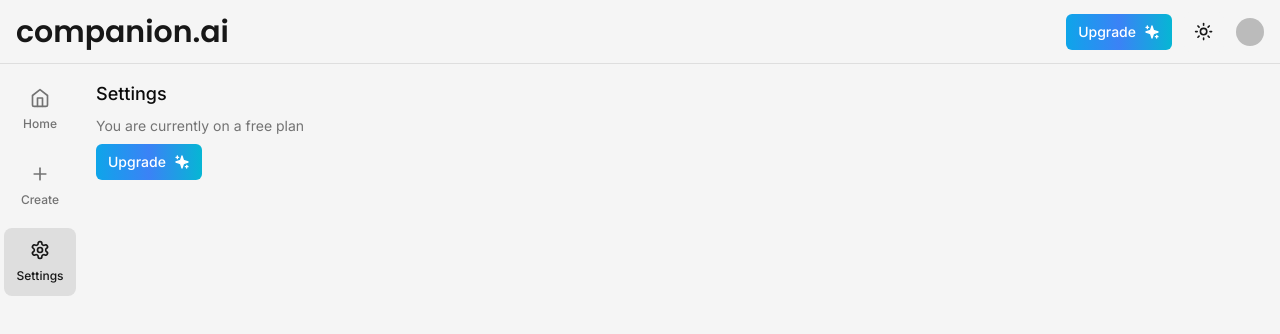
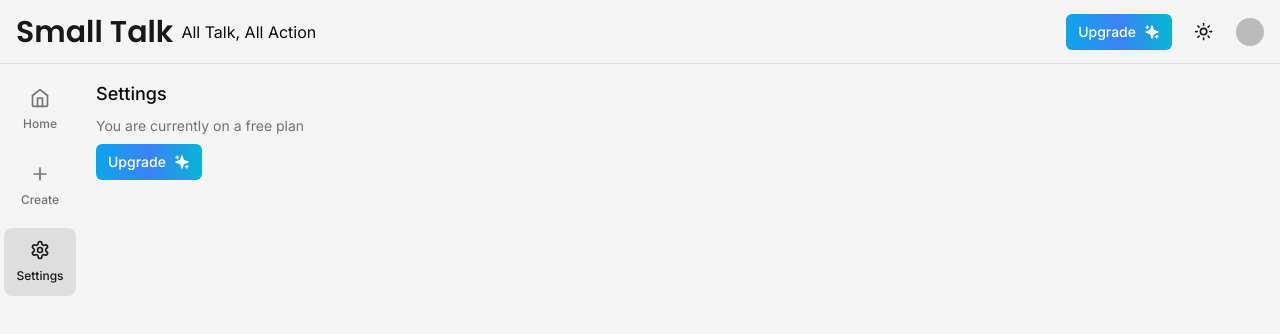
Before and after one commit to Faizan141-coder/AI-Companion, a Next.js app: page /settings in a window 1280 px wide. Shown: the top 334 px of the page. Built offline with nearby package versions, Linux system fonts and the light colour scheme; no server answers; the database is empty; sample sign-in values are in the browser's storage; some icons are missing.

Commit message:
Update Navbar.tsx

```diff
--- a/components/Navbar.tsx
+++ b/components/Navbar.tsx
@@ -29,14 +29,17 @@
       <div className="flex items-center">
         <MobileSidebar isPro={isPro} />
         <Link href="/">
+          <div className="flex items-center justify-center space-x-2">
             <h1
               className={cn(
                 "hidden md:block text-xl md:text-3xl font-bold text-primary",
                 font.className
               )}
             >
-            companion.ai
+              Small Talk
             </h1>
+            <p className="text-md">All Talk, All Action</p>
+          </div>
         </Link>
       </div>
       <div className="flex items-center gap-x-3">
```
Lines whose indentation alone changed are shown as unchanged.
